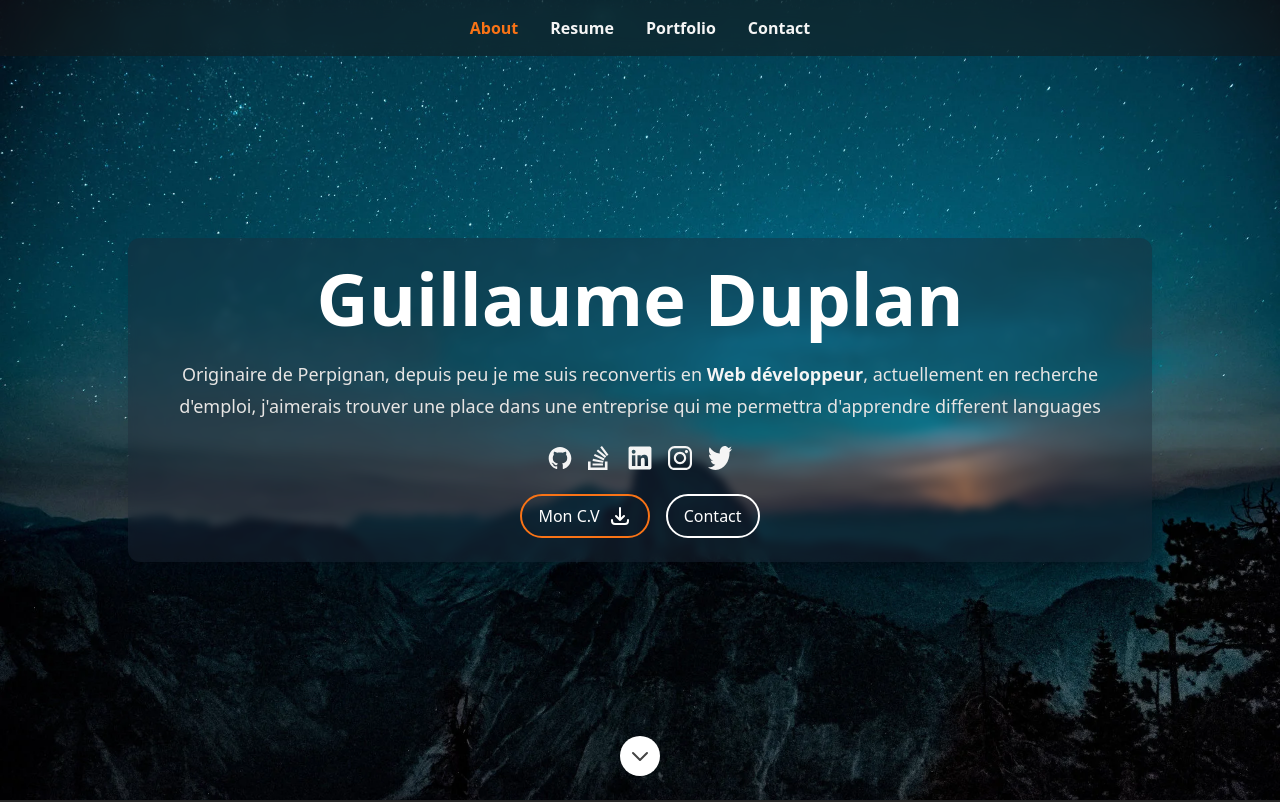
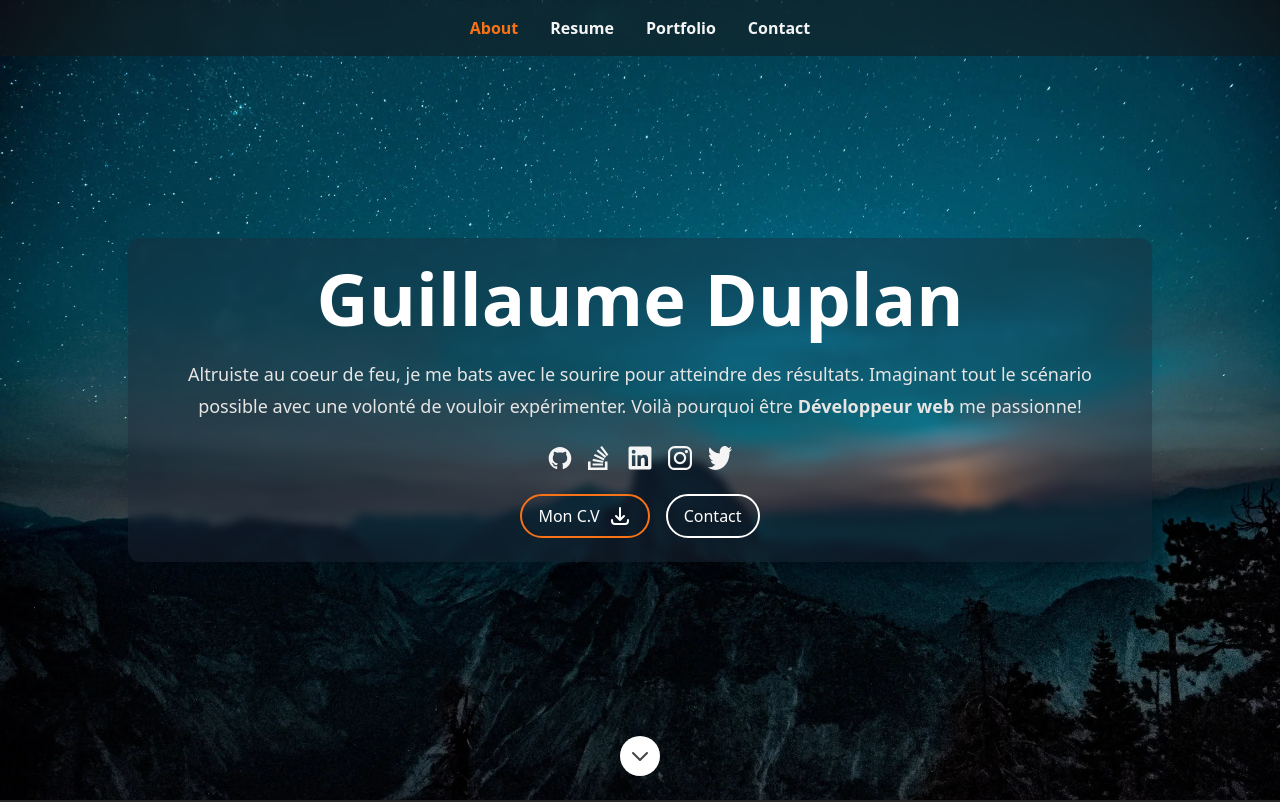
Before and after one commit to Bulrack66/React-Resume-Next, a Next.js app: page / in a window 1280 px wide. Shown: the top 802 px of the page. Built offline with nearby package versions, Linux system fonts and the light colour scheme.

Commit message:
updatePrez

```diff
--- a/src/data/data.tsx
+++ b/src/data/data.tsx
@@ -46,7 +46,7 @@ import {
  */
 export const homePageMeta: HomepageMeta = {
   title: 'CV Guillaume Duplan',
-  description: "CV des competences et aquis durant toutes ces années",
+  description: "Voici une courte présentation de mon savoir-faire et de mes compétences",
 };
 
 /**
@@ -74,14 +74,9 @@ export const heroData: Hero = {
   description: (
     <>
       <p className="prose-sm text-stone-200 sm:prose-base lg:prose-lg">
-        Originaire de Perpignan, depuis peu je me suis reconvertis en <strong className="text-stone-100">Web développeur</strong>, actuellement
-        en recherche d'emploi, j'aimerais trouver une place dans une entreprise qui me permettra d'apprendre different languages<strong className="text-stone-100"></strong>
+      Altruiste au coeur de feu, je me bats avec le sourire pour atteindre des résultats.
+      Imaginant tout le scénario possible avec une volonté de vouloir expérimenter. Voilà pourquoi être <strong>Développeur web</strong> me passionne!
       </p>
-      {/* <p className="prose-sm text-stone-200 sm:prose-base lg:prose-lg">
-        <strong className="text-stone-100"></strong>,
-        <strong className="text-stone-100"></strong>{' '}
-        <strong className="text-stone-100"></strong>.
-      </p> */}
     </>
   ),
   actions: [
@@ -145,11 +140,11 @@ export const skills: SkillGroup[] = [
     skills: [
       {
         name: 'React',
-        level: 5,
+        level: 9,
       },
       {
         name: 'JavaScript',
-        level: 8,
+        level: 9,
       },
       {
         name: 'Sass',
```
